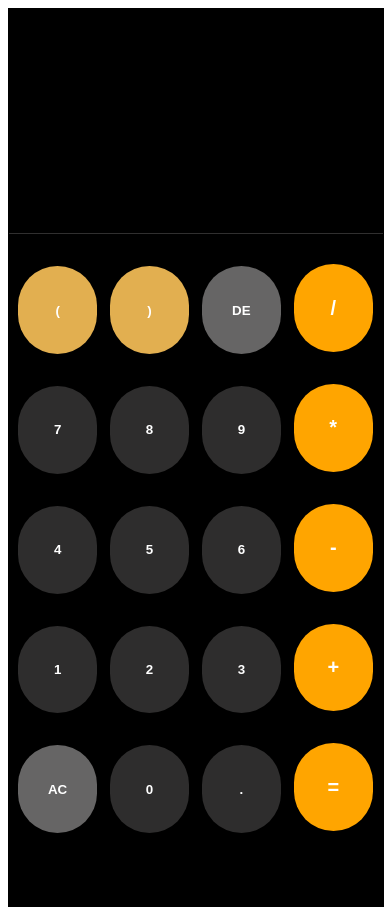
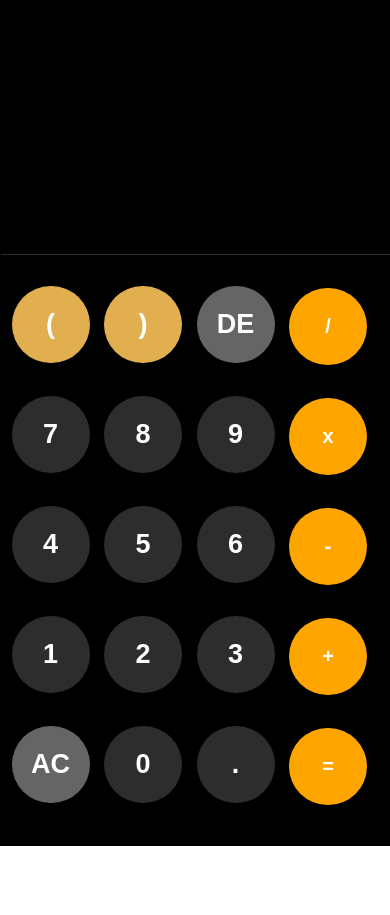
Before and after one commit to Ceasar-x/calculator, a plain HTML site: page index.html in a window 390 px wide. After the commit the page ends 846 px from the top, so only its background shows below. Drawn offline with Linux system fonts and the light colour scheme.

Commit message:
calculator

```diff
--- a/cal.css
+++ b/cal.css
@@ -1,5 +1,5 @@
 
-#calculator{
+#solve{
     height: 450px;
     width: 25%;
     border: 1px solid black;
@@ -196,9 +196,15 @@
     border-radius: 50px;
     border: none;
 }
-@media screen and (max-width: 320px) {
-    #calculator{
-        height: 722px;
+
+
+@media screen and (max-width: 500px) {
+    html, body {
+        height: 100%;
+        margin: 0;
+    }
+    #solve{
+        height: 100%;
         width: 100%;
         margin-top: 0%;
     }
@@ -206,93 +212,14 @@
         height: 30%;
     }
     #but button{
-        width: 21%;
-        height: 14%;
-        margin-left: 2.5%;
-        margin-top: 7%;
+        width: 20%;
+        height: 13%;
+        margin-left: 2.7%;
+        margin-top: 8%;
+        font-size: 27px;
     }
     #head input{
         font-size: 40px;
     }
 
 }
-@media screen and (max-width: 360px) {
-    #calculator{
-        height: 722px;
-        width: 100%;
-        margin-top: 0%;
-    }
-    #head{
-        height:25%;
-    }
-    #but button{
-        width: 21%;
-        height: 14%;
-        margin-left: 2.5%;
-        margin-top: 8%;
-    }
-    #head input{
-        font-size: 30px;
-    }
-
-}
-@media screen and (max-width: 390px) {
-    #calculator{
-        height: 825px;
-        width: 100%;
-        margin-top: 0%;
-    }
-    #head{
-        height:25%;
-    }
-    #but button{
-        width: 21%;
-        height: 14%;
-        margin-left: 2.5%;
-        margin-top: 8%;
-    }
-    #head input{
-        font-size: 30px;
-    }
-
-}
-@media screen and (max-width: 430px) {
-    #calculator{
-        height: 913px;
-        width: 100%;
-        margin-top: 0%;
-    }
-    #head{
-        height:25%;
-    }
-    #but button{
-        width: 21%;
-        height: 14%;
-        margin-left: 2.5%;
-        margin-top: 8%;
-    }
-    #head input{
-        font-size: 30px;
-    }
-
-}
-@media screen and (max-width: 412px) {
-    #calculator{
-        height: 897px;
-        width: 100%;
-        margin-top: 0%;
-    }
-    #head{
-        height:25%;
-    }
-    #but button{
-        width: 21%;
-        height: 14%;
-        margin-left: 2.5%;
-        margin-top: 8%;
-    }
-    #head input{
-        font-size: 30px;
-    }
-
-}
--- a/index.html
+++ b/index.html
@@ -7,7 +7,7 @@
     <title>Document</title>
 </head>
 <body>
-    <div id="calculator">
+    <div id="solve">
         <div id="head">
             <input type="text" id="inputnumber" disabled>
         </div>
@@ -19,7 +19,7 @@
             <button id="seven" onclick="seventh()">7</button>
             <button id="eight" onclick="eighteen()">8</button>
             <button id="nine" onclick="nineth()">9</button>
-            <button id="multiply" onclick="multiplication()" style="background-color: orange; font-size: 20px;">*</button>
+            <button id="multiply" onclick="multiplication()" style="background-color: orange; font-size: 20px;">x</button>
             <button id="four" onclick="fourth()">4</button>
             <button id="five" onclick="fifth()">5</button>
             <button id="six" onclick="sixth()">6</button>
```
